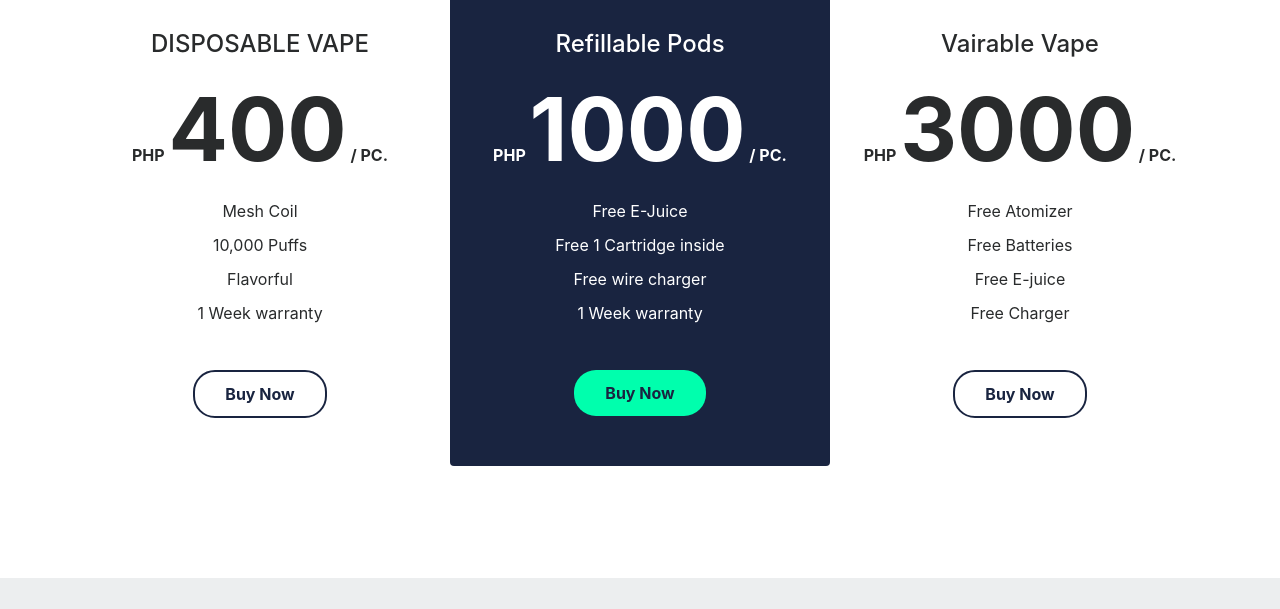
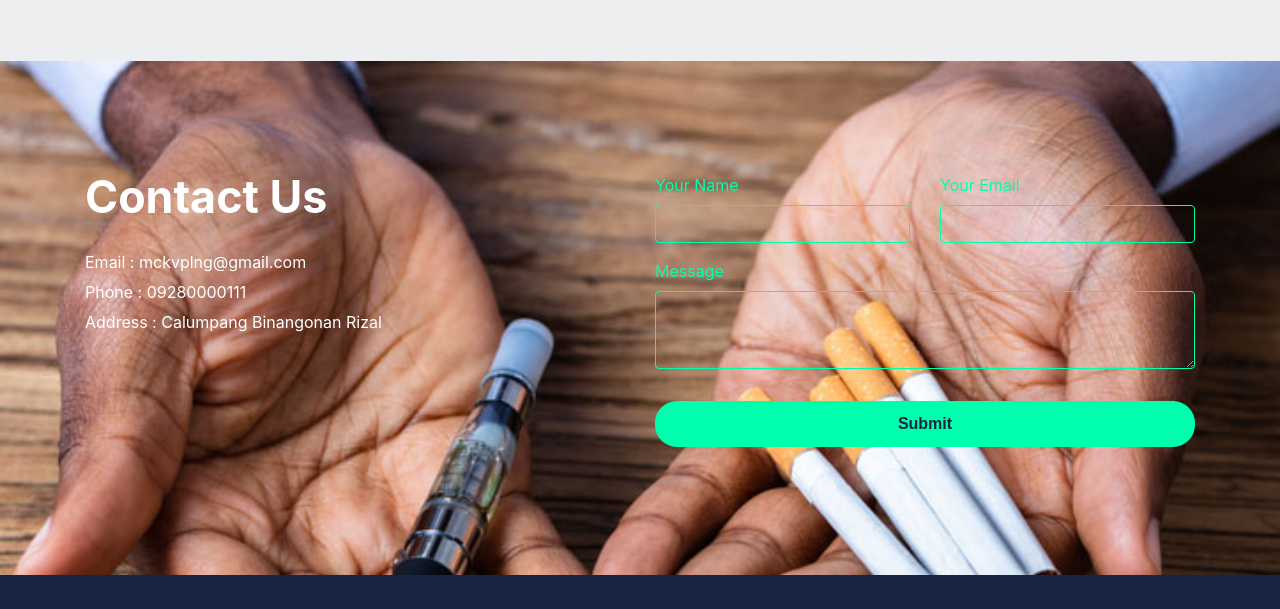
Before and after one commit to bidbuysell/mckvplng-repo, a plain HTML site: page index.html in a window 1280 px wide. Shown: the part 709-1318 px from the top of the page. Drawn offline with Linux system fonts and the light colour scheme.

Commit message:
Add files via upload

```diff
--- a/index.html
+++ b/index.html
@@ -40,7 +40,7 @@
     </div>
 
     <!-- price table -->
-    <div class="container my-5 py-2" id="price-table">
+    <!-- <div class="container my-5 py-2" id="price-table">
         <h2 class="text-center font-weight-bold d-block mb-3">Check our pricing</h2>
         <div class="row">
             <div data-aos="fade-right" data-aos-delay="200" data-aos-duration="1000" data-aos-once="true" class="col-md-4 text-center py-4 mt-5">
@@ -77,7 +77,7 @@
                 <a href="#" class="btn my-4 font-weight-bold atlas-cta cta-ghost">Buy Now</a>
             </div>
         </div>
-    </div>
+    </div> -->
     <!-- client -->
     <div class="jumbotron jumbotron-fluid">
         <div class="container">
```
